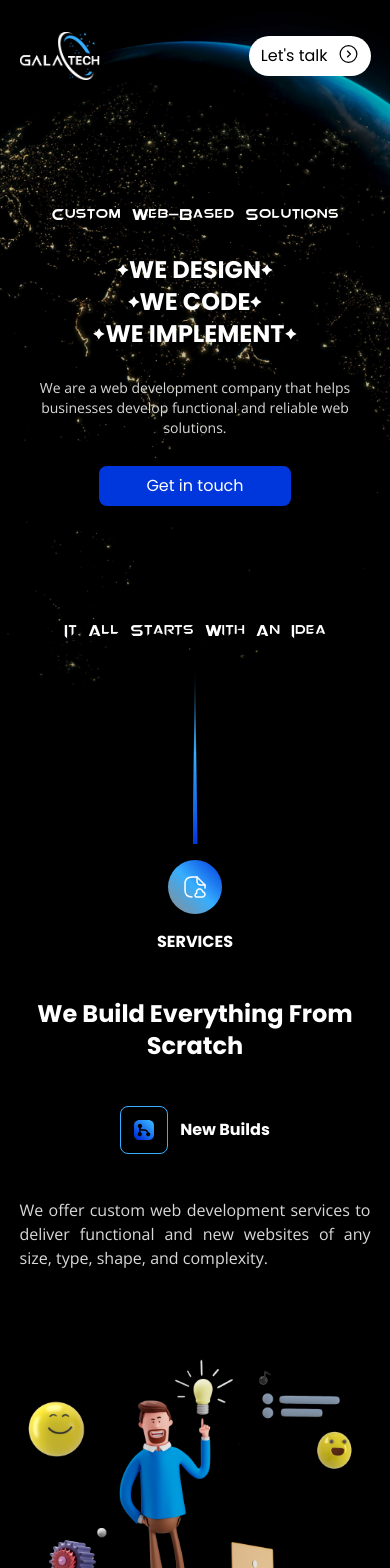
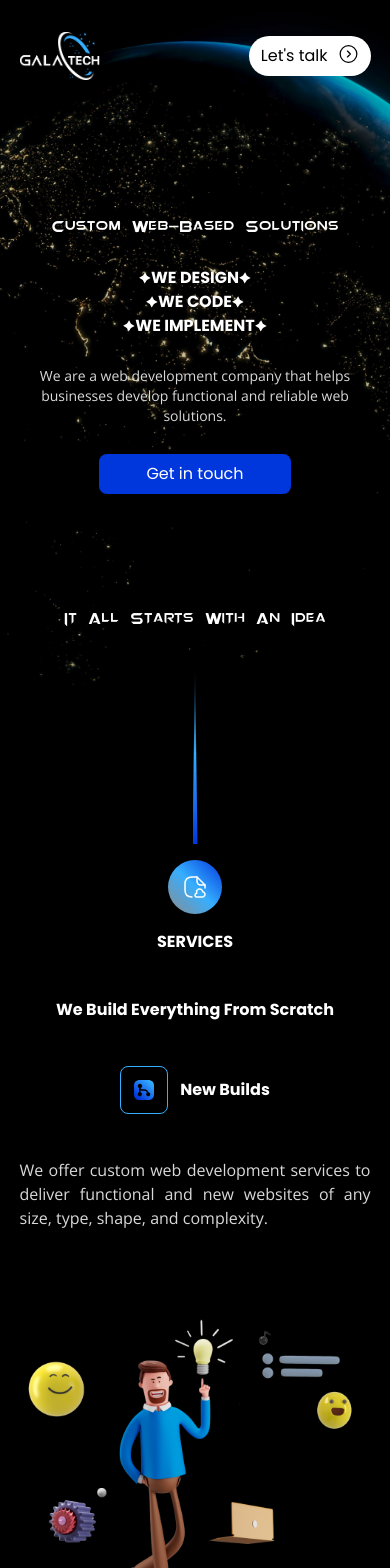
Before and after one commit to chawkichalladia/gws-wabesite, a Next.js app: page / in a window 390 px wide. Shown: the top 1568 px of the page. Built offline with nearby package versions, Linux system fonts and the light colour scheme.

Commit message:
Extract h1 common styles to a constant

```diff
--- a/src/components/Coding.tsx
+++ b/src/components/Coding.tsx
@@ -6,6 +6,7 @@ import MessageIcon from '../../public/message-icon.svg';
 
 import SectionHead from './SectionHead';
 
+import { h1 } from '@/utils/commonClasses';
 import { poppins } from '@/utils/fonts';
 
 const Coding = () => {
@@ -26,9 +27,9 @@ const Coding = () => {
       </div>
       <div className="w-full flex flex-col items-center justify-center">
         <div className="w-full flex justify-center text-center">
-          <h2 className={clsx(poppins.className, 'text-2xl lg:text-5xl font-bold')}>
+          <h1 className={clsx(poppins.className, h1)}>
             Everything your business needs to stand out
-          </h2>
+          </h1>
         </div>
         <p className="pt-11 pb-20">
           We collaborate with you to develop user-friendly websites, cloud solutions, and tactical software
--- a/src/components/InGalactech.tsx
+++ b/src/components/InGalactech.tsx
@@ -3,6 +3,7 @@ import Image from 'next/image';
 
 import GalaxyGif from '../../public/galaxy.jpg';
 
+import { h1 } from '@/utils/commonClasses';
 import { poppins } from '@/utils/fonts';
 
 const InGalactech = () => {
@@ -10,9 +11,9 @@ const InGalactech = () => {
     <>
       <div className="w-full flex flex-col items-center justify-center pt-28">
         <div className="w-full flex justify-center text-center">
-          <h2 className={clsx(poppins.className, 'uppercase text-2xl lg:text-5xl font-bold')}>
+          <h1 className={clsx(poppins.className, h1, 'uppercase')}>
             “IN GALACTECH, CREATIVITY HAS NO LIMITS”
-          </h2>
+          </h1>
         </div>
         <Image src={GalaxyGif} alt="galaxy gif" className="py-14 xl:w-[900px] xl:hh-[600px]" />
         <p>
--- a/src/components/Landing.tsx
+++ b/src/components/Landing.tsx
@@ -3,6 +3,7 @@ import Image from 'next/image';
 
 import DiamondImg from '../../public/diamond.svg';
 
+import { h1 } from '@/utils/commonClasses';
 import { orion_pax, poppins } from '@/utils/fonts';
 
 const Landing = () => {
@@ -10,12 +11,7 @@ const Landing = () => {
     <div className="w-full h-screen flex items-center justify-center flex-col">
       <div className="flex items-center justify-center text-center flex-col gap-y-7">
         <h3 className={clsx(orion_pax.className, 'lg:text-2xl capitalize')}>custom web-based solutions</h3>
-        <h1
-          className={clsx(
-            poppins.className,
-            'text-2xl lg:text-5xl font-bold uppercase flex flex-col lg:flex-row lg:gap-2'
-          )}
-        >
+        <h1 className={clsx(poppins.className, h1, 'uppercase flex flex-col lg:flex-row lg:gap-2')}>
           <div className="flex justify-center lg:gap-2">
             <Image src={DiamondImg} alt="Diamond svg" className="lg:hidden" />
             <span>we design</span>
--- a/src/components/OurTechnologies.tsx
+++ b/src/components/OurTechnologies.tsx
@@ -1,5 +1,6 @@
 import clsx from 'clsx';
 
+import { h1 } from '@/utils/commonClasses';
 import { poppins } from '@/utils/fonts';
 
 const TECHNOLOGIES = [
@@ -28,9 +29,7 @@ const OurTechnologies = () => {
   return (
     <div className="w-full pb-40">
       <div className="w-full flex justify-center text-center py-20">
-        <h2 className={clsx(poppins.className, 'text-2xl lg:text-5xl font-bold')}>
-          Technologies we use
-        </h2>
+        <h1 className={clsx(poppins.className, h1)}>Technologies we use</h1>
       </div>
       <div className="flex gap-5 -ml-[5%] w-[112%] overflow-hidden">
         {TECHNOLOGIES.map((technology) => (
--- a/src/components/OwnYourSpace.tsx
+++ b/src/components/OwnYourSpace.tsx
@@ -6,6 +6,7 @@ import OwnYourSpaceImage from '../../public/own-your-space.png';
 
 import { LetsTalkButton } from './Header';
 
+import { h1 } from '@/utils/commonClasses';
 import { orion_pax, poppins } from '@/utils/fonts';
 
 const OwnYourSpace = () => {
@@ -16,7 +17,9 @@ const OwnYourSpace = () => {
         <Image src={DiagonalArrowIcon} alt="diagonal arrow icon" height={26} width={38} />
       </div>
       <div className="w-full flex justify-center text-center pt-10 lg:pt-20">
-        <h2 className={clsx(poppins.className, 'text-2xl lg:text-5xl font-bold')}>Build a web App that stands out</h2>
+        <h1 className={clsx(poppins.className, h1)}>
+          Build a web App that stands out
+        </h1>
       </div>
       <div className="w-full flex justify-center">
         <Image src={OwnYourSpaceImage} alt="own your space image" className="pt-10 pb-14 lg:pt-16 lg:pb-20" />
--- a/src/components/SectionHead.tsx
+++ b/src/components/SectionHead.tsx
@@ -2,6 +2,7 @@ import clsx from 'clsx';
 import { StaticImport } from 'next/dist/shared/lib/get-img-props';
 import Image from 'next/image';
 
+import { h1 } from '@/utils/commonClasses';
 import { poppins } from '@/utils/fonts';
 
 interface SectionHeadProps {
@@ -22,7 +23,7 @@ const SectionHead = ({ image, label, title, negativeMargin = false }: SectionHea
         <span className={clsx(poppins.className, 'font-bold lg:text-2xl uppercase')}>{label}</span>
       </div>
       <div className="w-full flex justify-center text-center pt-11 lg:pt-20">
-        <span className={clsx(poppins.className, 'font-bold text-2xl lg:text-5xl capitalize')}>{title}</span>
+        <h1 className={clsx(poppins.className, h1, 'capitalize')}>{title}</h1>
       </div>
     </>
   );
--- /dev/null
+++ b/src/utils/commonClasses.ts
@@ -0,0 +1 @@
+export const h1 = 'text-2xl md:text-3xl lg:text-5xl font-bold';
```
